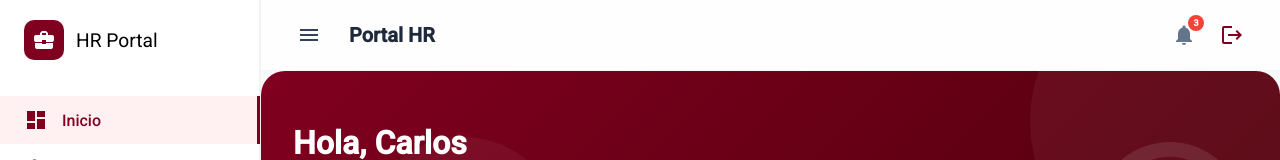
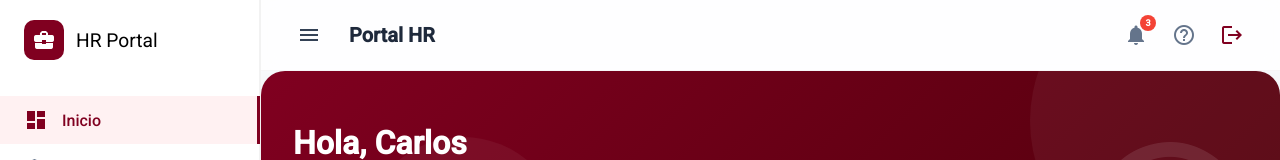
Before and after one commit to dlanda95/emplix-frontend, an Angular app: page /home in a window 1280 px wide. Shown: the top 160 px of the page. Built offline with nearby package versions, Linux system fonts and the light colour scheme; sample sign-in values are in the browser's storage.

Commit message:
Feat: Implementación completa de Auth (Login, Registro, Logout y Guard)

```diff
--- a/src/app/shared/components/layout/topbar/topbar.html
+++ b/src/app/shared/components/layout/topbar/topbar.html
@@ -16,7 +16,12 @@
           <mat-icon matBadge="3" matBadgeColor="warn" matBadgeSize="small">notifications</mat-icon>
         </button>
 
-        <button mat-icon-button class="logout-btn" title="Cerrar Sesión">
+
+        <button mat-icon-button class="action-btn">
+          <mat-icon>help_outline</mat-icon>
+        </button>
+
+        <button mat-icon-button class="logout-btn" title="Cerrar Sesión" (click)="onLogout()">
           <mat-icon>logout</mat-icon>
         </button>
       </div>
--- a/src/app/shared/components/layout/topbar/topbar.ts
+++ b/src/app/shared/components/layout/topbar/topbar.ts
@@ -1,8 +1,12 @@
-import { Component, Input, Output, EventEmitter } from '@angular/core';
+import { Component,Input, Output, EventEmitter , inject} from '@angular/core';
 import { CommonModule } from '@angular/common';
 import { MatIconModule } from '@angular/material/icon';
 import { MatButtonModule } from '@angular/material/button';
 import { MatBadgeModule } from '@angular/material/badge';
+
+import { AuthService } from '../../../../core/auth/auth.service';
+
+
 @Component({
   selector: 'app-topbar',
   imports: [CommonModule, MatIconModule, MatButtonModule, MatBadgeModule],
@@ -13,4 +17,12 @@ export class Topbar {
  @Input() title: string = 'Dashboard';
   @Output() menuClick = new EventEmitter<void>(); // Emitimos el evento al padre
 
+   // Inyectamos el servicio
+  private authService = inject(AuthService);
+
+   onLogout() {
+    // Llamamos al método logout que ya limpia el localStorage y redirige
+    this.authService.logout();
+  }
+
 }
```
